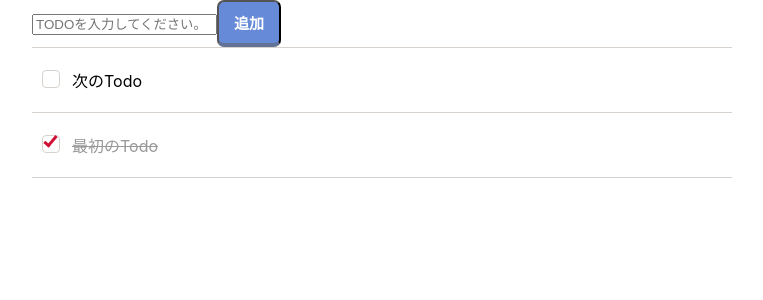
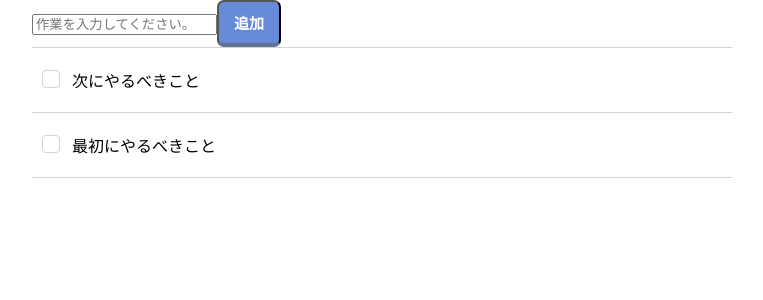
Before and after one commit to takahashitakuya031126/todo-ts, a React (Create React App) app: page / in a window 1280 px wide. Shown: the top 300 px of the page, without its empty margins (258-1021 px from the left). Built offline with nearby package versions, Linux system fonts and the light colour scheme.

Commit message:
change css

```diff
--- a/src/App.css
+++ b/src/App.css
@@ -55,7 +55,7 @@ display: block;
   display: flex;
 }
 .inputForm .input {
-  width: 80%;
+  width: 100%;
   font-size: 15px;
   outline: none;
   border: solid 3px #d7d2cd;
--- a/src/components/TaskInput.tsx
+++ b/src/components/TaskInput.tsx
@@ -24,7 +24,7 @@ const TaskInput: React.FC = () => {
                     className="input"
                     value={inputTitle}
                     onChange={handleInputChange}
-                    placeholder="TODOを入力してください。"
+                    placeholder="作業を入力してください。"
                 />
                 <button onClick={handleSubmit} className="btn is-primary">追加</button>
             </div>
--- a/src/modules/tasksModule.ts
+++ b/src/modules/tasksModule.ts
@@ -11,12 +11,12 @@ const initialState: State = {
     tasks: [
         {
             id: 2,
-            title: '次のTodo',
+            title: '次にやるべきこと',
             done: false
         },{
             id: 1,
-            title: '最初のTodo',
-            done: true
+            title: '最初にやるべきこと',
+            done: false
         }
     ]
 }
```
